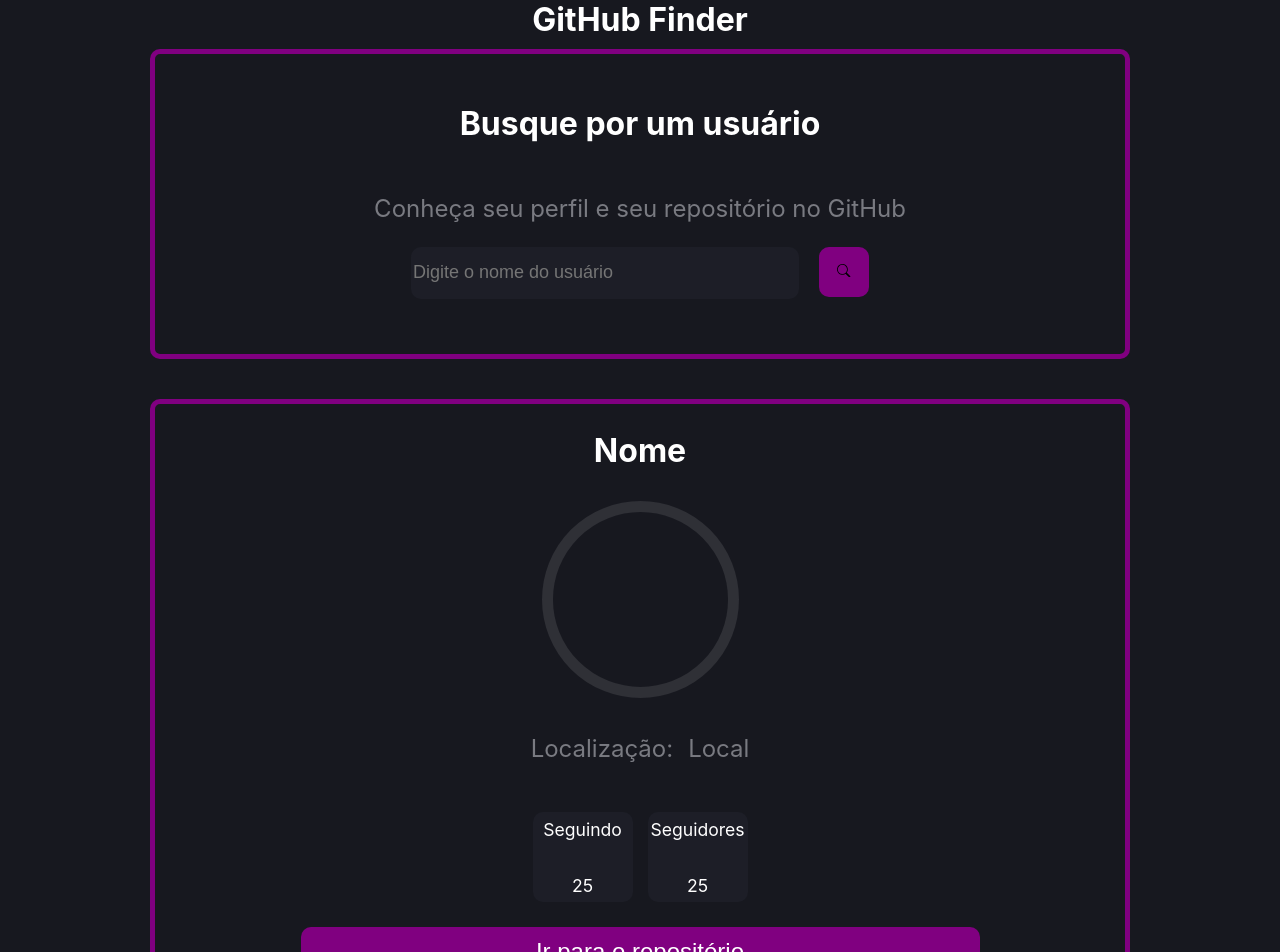
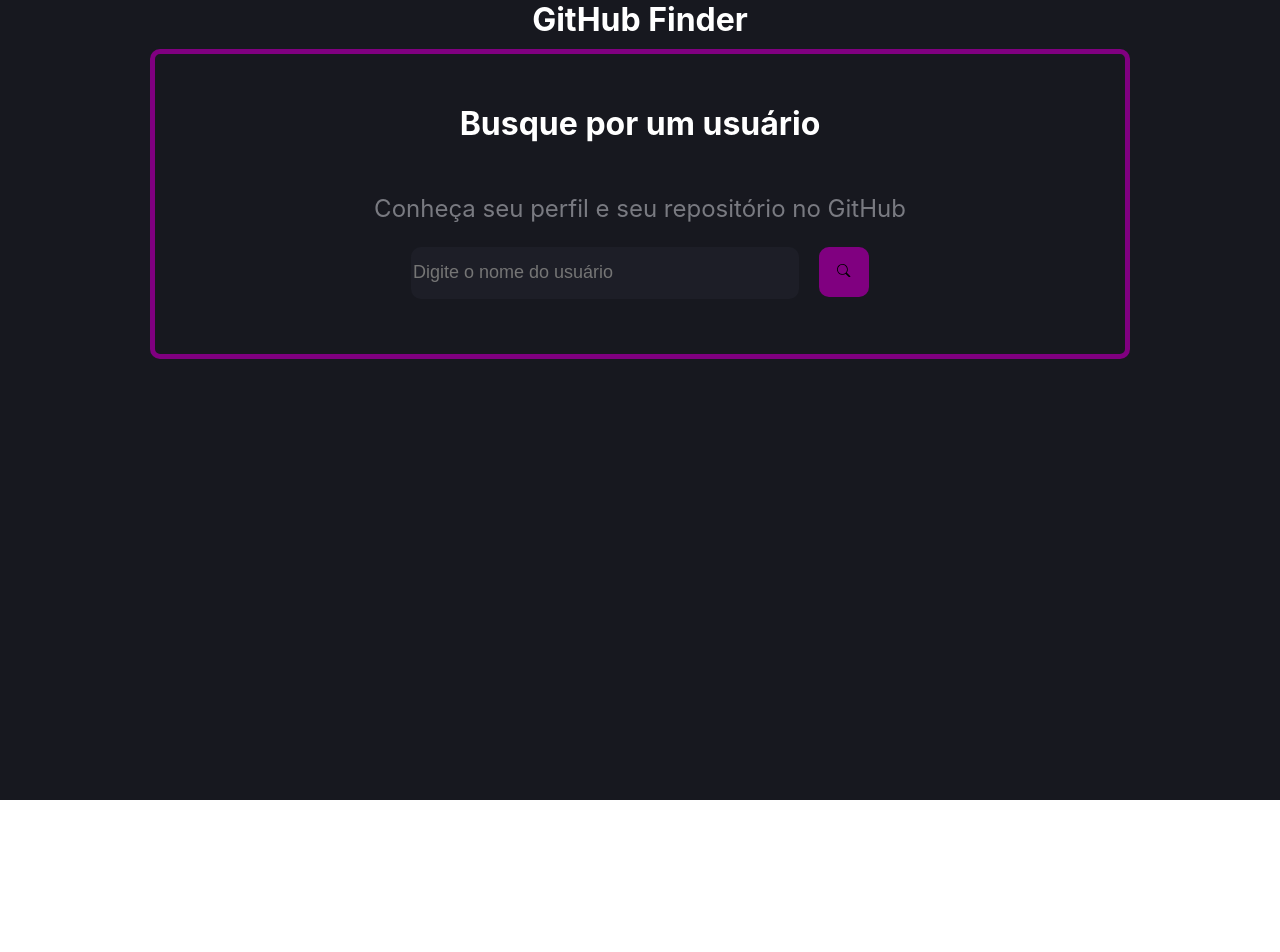
Before and after one commit to LeonardoLuisKlein/GitHubFinder, a React (Create React App) app: page / in a window 1280 px wide. Shown: the top 952 px of the page. After the commit the page ends 800 px from the top, so only its background shows below. Built offline with nearby package versions, Linux system fonts and the light colour scheme.

Commit message:
Feat: introducing the logics for search and infos

```diff
--- a/src/App.tsx
+++ b/src/App.tsx
@@ -1,14 +1,38 @@
+import { useState } from 'react'
+import { UserProps } from './types/user';
 import * as C from './App.styles'
 import { Infos } from './components/Infos';
 import { Search } from './components/Search';
 
 function App() {
+
+    const [user, setUser] = useState<UserProps | null>(null);
+
+    const loadUser = async(userName: string) => {
+      const res = await fetch(`https://api.github.com/users/${userName}`)
+
+      const data = await res.json()
+
+      const {avatar_url, login, location, followers, following} = data
+
+      const userData: UserProps = {
+        avatar_url,
+        login,
+        location,
+        followers,
+        following
+      }
+
+      setUser(userData)
+    }
+
+
   return (
     <C.Container>
       <C.Header>GitHub Finder </C.Header>
       <C.Area>
-        <Search />
-        <Infos />
+        <Search loadUser={loadUser}/>
+        {user && <Infos {...user}/>}
       </C.Area>
     </C.Container>
   );
--- a/src/components/Infos/index.tsx
+++ b/src/components/Infos/index.tsx
@@ -1,23 +1,24 @@
 import * as C from './styles'
 import React from 'react'
+import { UserProps } from '../../types/user'
 
-export const Infos = () => {
+export const Infos = ({login, avatar_url, location, following, followers}: UserProps) => {
   return (
     <C.Container>
-      <C.Title>Nome</C.Title>
-      <C.imageCard />
+      <C.Title>{login}</C.Title>
+      <img src={avatar_url} alt={login}/>
       <div id="Place">
         <C.Text>Localização:</C.Text>
-        <C.Text>Local</C.Text>
+        <C.Text>{location}</C.Text>
       </div>
       <div id="Folow">
         <div className='card'>
           <C.SubText>Seguindo</C.SubText>
-          <C.SubText>25</C.SubText>
+          <C.SubText>{following}</C.SubText>
         </div>
         <div className='card'>
           <C.SubText>Seguidores</C.SubText>
-          <C.SubText>25</C.SubText>
+          <C.SubText>{followers}</C.SubText>
         </div>
       </div>
       <C.repButton>Ir para o repositório</C.repButton>
--- a/src/components/Infos/styles.ts
+++ b/src/components/Infos/styles.ts
@@ -11,6 +11,14 @@
     gap: 25px;
     @media (max-width: 768px) {
         gap: 40px;
+    }
+
+    img{
+    margin-top: -20px;
+    width: 175px;
+    height: 175px;
+    border-radius: 50%;
+    border: 0.7rem solid rgba(255, 255, 255, 0.1);
     }
 
     #Place{
@@ -68,11 +76,7 @@
 `
 
 export const imageCard = styled.p`
-    margin-top: -20px;
-    width: 175px;
-    height: 175px;
-    border-radius: 50%;
-    border: 0.7rem solid rgba(255, 255, 255, 0.1);
+
 `
 
 export const SubText = styled.p`
--- a/src/components/Search/index.tsx
+++ b/src/components/Search/index.tsx
@@ -1,15 +1,32 @@
-import React from 'react'
+import { useState, KeyboardEvent } from 'react'
 import * as C from './styles'
 import { BsSearch } from "react-icons/bs"
 
-export const Search = () => {
+type SearchProps = {
+  loadUser: (userName: string) => Promise<void>
+}
+
+export const Search = ({loadUser}: SearchProps) => {
+
+const [userName, setUserName] = useState("")
+
+const handleKeyDown = (e: KeyboardEvent) => {
+  if(e.key === "Enter"){
+    loadUser(userName)
+  }
+}
+
   return (
     <C.Container>
       <C.Title>Busque por um usuário</C.Title>
       <C.Subtitle>Conheça seu perfil e seu repositório no GitHub</C.Subtitle>
       <C.SearchArea>
-        <C.SearchBar type="text" placeholder='Digite o nome do usuário' />
-        <C.SearchButton><BsSearch /></C.SearchButton>
+        <input
+        type="text"
+        placeholder='Digite o nome do usuário'
+        onChange={(e) => setUserName(e.target.value)}
+        onKeyDown={handleKeyDown}/>
+        <button onClick={() => loadUser(userName) }><BsSearch /></button>
       </C.SearchArea>
     </C.Container>
   )
--- a/src/components/Search/styles.ts
+++ b/src/components/Search/styles.ts
@@ -11,6 +11,35 @@
     border-radius: 10px;
     @media (max-width: 768px) {
     gap: 30px;
+    }
+
+    input{
+        flex: 1;
+        border: 0px;
+        background: #1d1e27;
+        outline: 0;
+        color: #FFF;
+        font-size: 18px;
+        height: 50px;
+        width: 30vw;
+        border-radius: 10px;
+        @media (max-width: 768px) {
+        margin-left: 15px;
+        width: 70%;
+    }
+    }
+
+    button{
+    background-color: purple;
+    height: 50px;
+    width: 50px;
+    border-radius: 10px;
+    border: none;
+    @media (max-width: 768px) {
+        margin-right: 15px;
+        height: 50px;
+        width: 50px;
+    }
     }
 `
 
@@ -33,33 +62,12 @@
 `
 
 export const SearchBar = styled.input`
-        flex: 1;
-        border: 0px;
-        background: #1d1e27;
-        outline: 0;
-        color: #FFF;
-        font-size: 18px;
-        height: 50px;
-        width: 30vw;
-        border-radius: 10px;
-        @media (max-width: 768px) {
-        margin-left: 15px;
-        width: 70%;
-    }
+
 
 `
 
 export const SearchButton = styled.button`
-    background-color: purple;
-    height: 50px;
-    width: 50px;
-    border-radius: 10px;
-    border: none;
-    @media (max-width: 768px) {
-        margin-right: 15px;
-        height: 50px;
-        width: 50px;
-    }
+
 `
 
 export const SearchArea = styled.div`
--- /dev/null
+++ b/src/types/user.ts
@@ -0,0 +1,7 @@
+export type UserProps = {
+    avatar_url: string;
+    login: string;
+    location: string;
+    followers: number;
+    following: number;
+}
```
